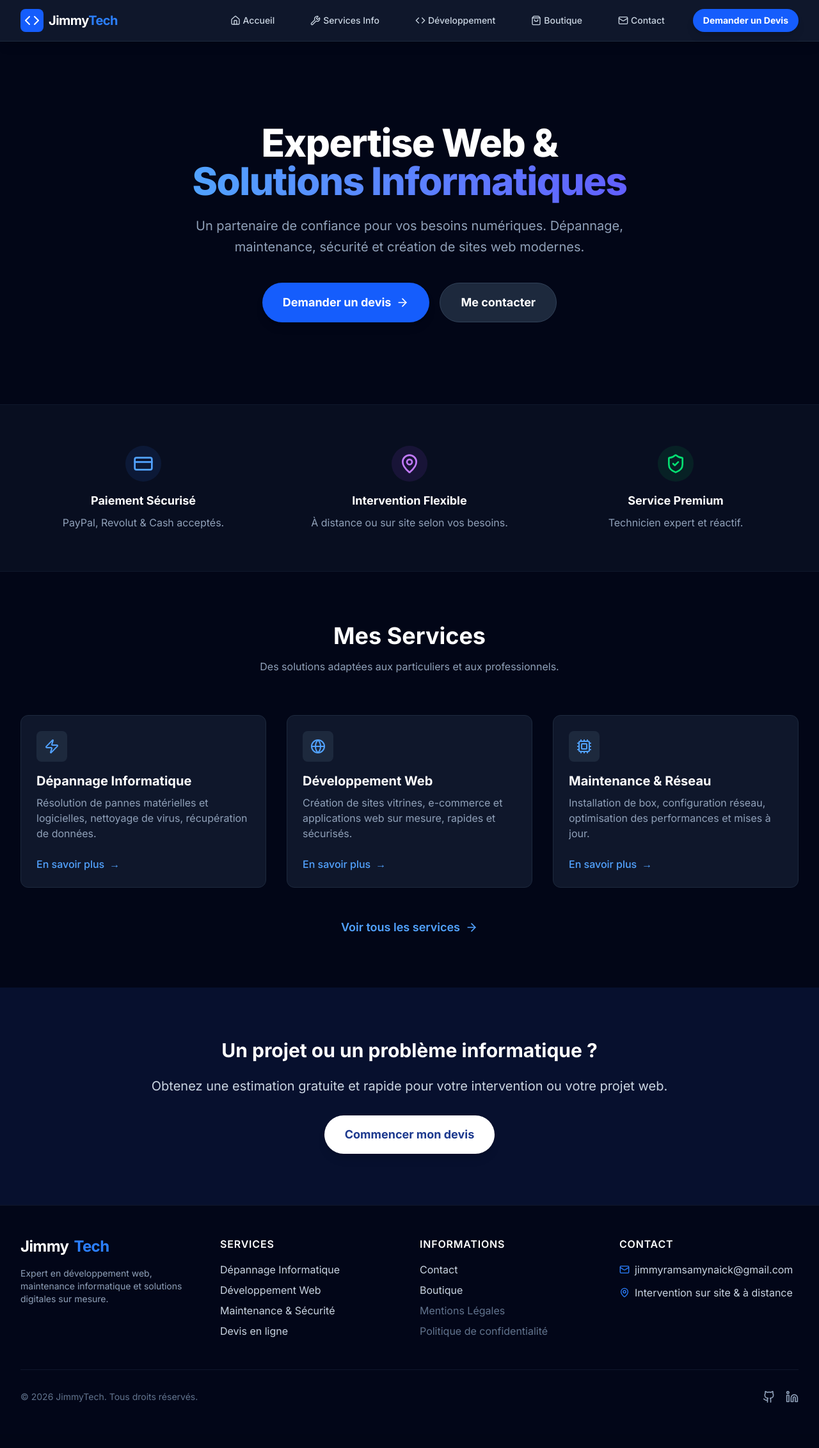
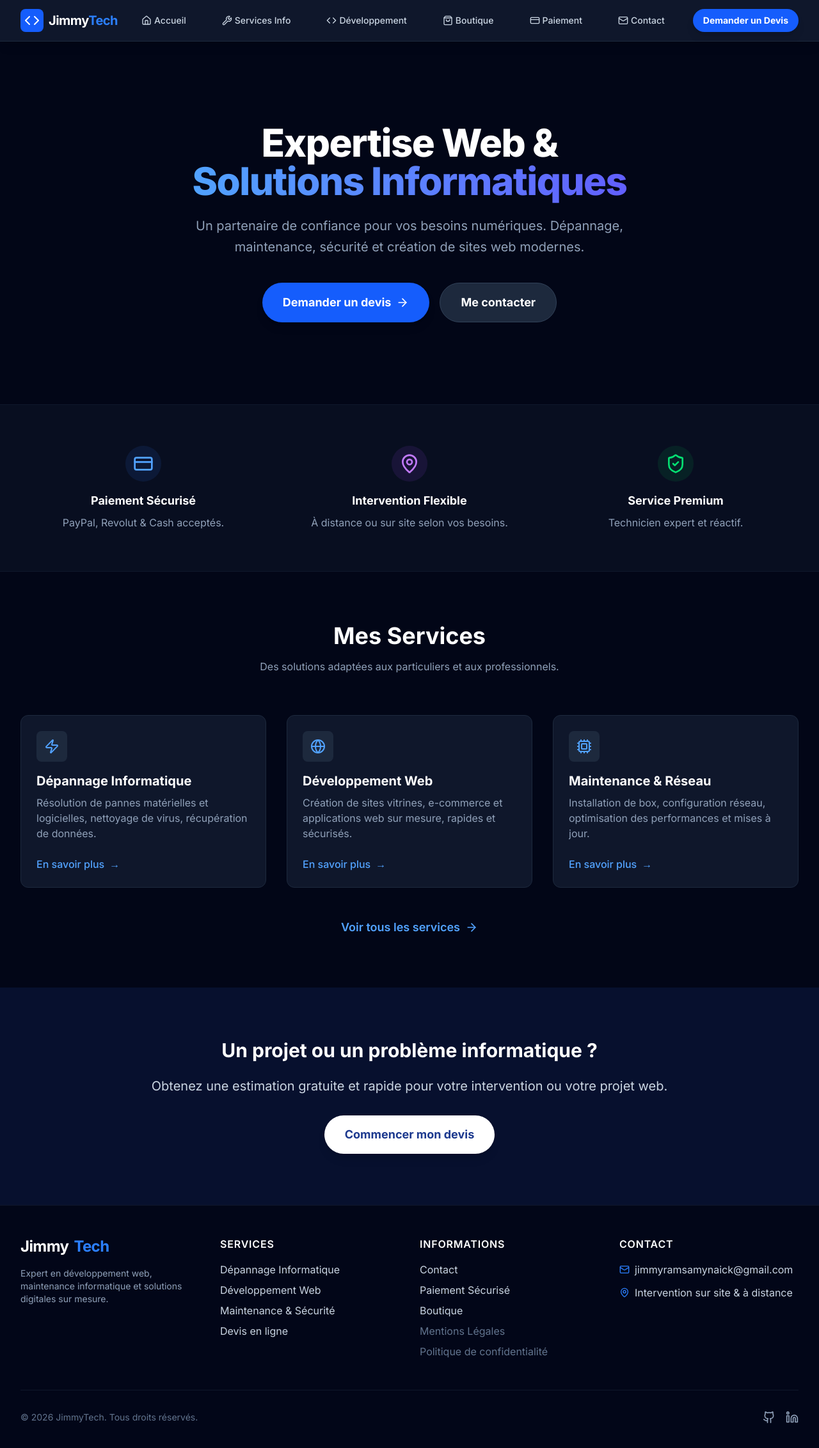
Before and after one commit to JimmyRamsamynaick/jimmy_site_pro, a Next.js app: page / in a window 1280 px wide. Shown: the top 2264 px of the page at 64% size. Before the commit the page ends 2242 px from the top, so only its background shows below. Built offline with nearby package versions, Linux system fonts and the light colour scheme.

Commit message:
Fix build (Suspense), add payment link, cleanup

```diff
--- a/src/components/Footer.tsx
+++ b/src/components/Footer.tsx
@@ -32,6 +32,7 @@ export default function Footer() {
             <h3 className="text-white font-semibold uppercase tracking-wider mb-4">Informations</h3>
             <ul className="space-y-2">
               <li><Link href="/contact" className="hover:text-blue-400 transition-colors">Contact</Link></li>
+              <li><Link href="/payment" className="hover:text-blue-400 transition-colors">Paiement Sécurisé</Link></li>
               <li><Link href="/shop" className="hover:text-blue-400 transition-colors">Boutique</Link></li>
               <li><span className="text-slate-500 cursor-not-allowed">Mentions Légales</span></li>
               <li><span className="text-slate-500 cursor-not-allowed">Politique de confidentialité</span></li>
--- a/src/components/Navbar.tsx
+++ b/src/components/Navbar.tsx
@@ -13,6 +13,7 @@ export default function Navbar() {
     { name: "Services Info", href: "/services", icon: Wrench },
     { name: "Développement", href: "/dev", icon: Code },
     { name: "Boutique", href: "/shop", icon: ShoppingBag },
+    { name: "Paiement", href: "/payment", icon: CreditCard },
     { name: "Contact", href: "/contact", icon: Mail },
   ];
 
```
